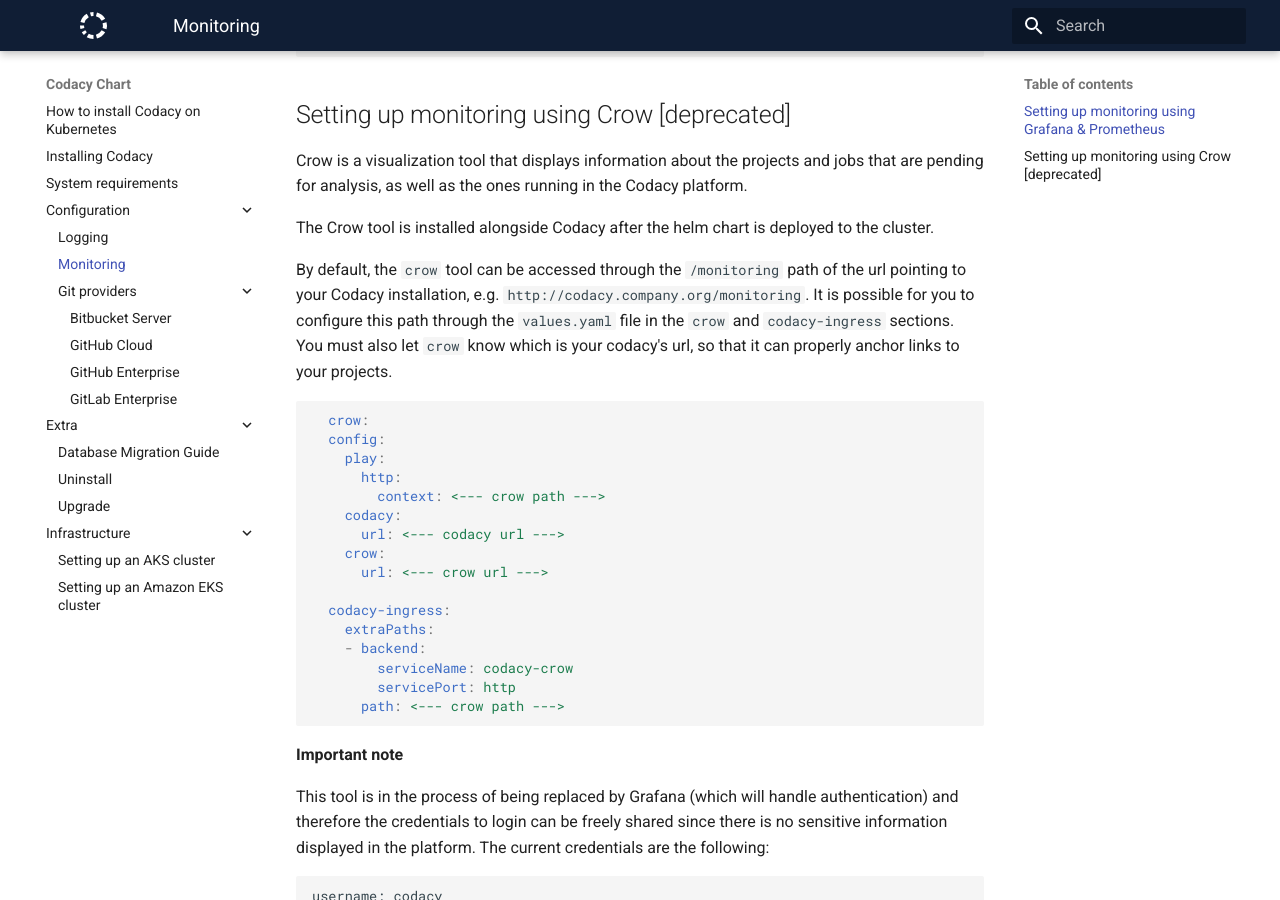
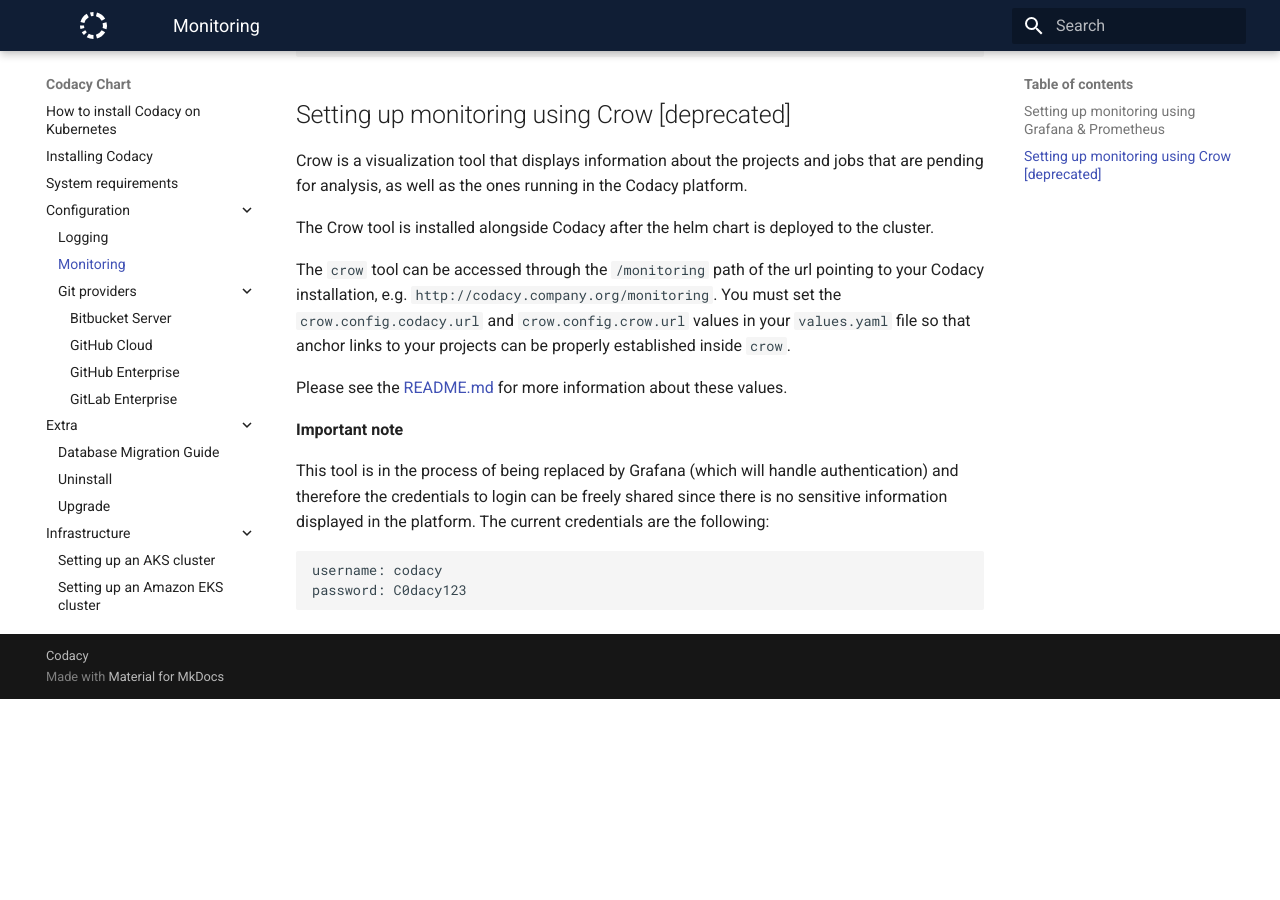
Before and after one commit to codacy/chart, an MkDocs documentation site: the page built from docs/configuration/monitoring.md, in a window 1280 px wide and 900 px high, scrolled down 1105 px. Built offline with MkDocs 1.6.1 and Material for MkDocs 9.7.7, drawn with Linux system fonts in a browser that asks for light colours; after the commit the page ends 1804 px from its top, so only the background shows below that.

Commit message:
fix: update docs

````diff
--- a/docs/configuration/monitoring.md
+++ b/docs/configuration/monitoring.md
@@ -58,27 +58,10 @@
 
 The Crow tool is installed alongside Codacy after the helm chart is deployed to the cluster.
 
-By default, the `crow` tool can be accessed through the `/monitoring` path of the url pointing to your Codacy installation, e.g. `http://codacy.company.org/monitoring`.
-It is possible for you to configure this path through the `values.yaml` file in the `crow` and `codacy-ingress` sections. You must also let `crow` know which is your codacy's url, so that it can properly anchor links to your projects.
+The `crow` tool can be accessed through the `/monitoring` path of the url pointing to your Codacy installation, e.g. `http://codacy.company.org/monitoring`.
+You must set the `crow.config.codacy.url` and `crow.config.crow.url` values in your `values.yaml` file so that anchor links to your projects can be properly established inside `crow`.
 
-```yaml
-  crow:
-  config:
-    play:
-      http:
-        context: <--- crow path --->
-    codacy:
-      url: <--- codacy url --->
-    crow:
-      url: <--- crow url --->
-
-  codacy-ingress:
-    extraPaths:
-    - backend:
-        serviceName: codacy-crow
-        servicePort: http
-      path: <--- crow path --->
-```
+Please see the [README.md](../../README.md) for more information about these values.
 
 **Important note**
 
````
Also changed, not shown: README.md (+11 -0 lines).
